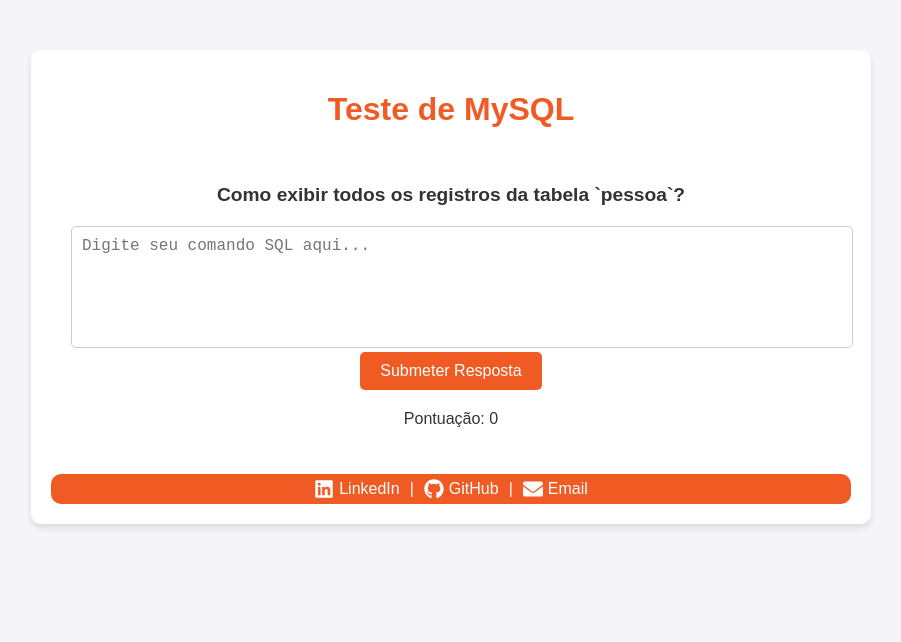
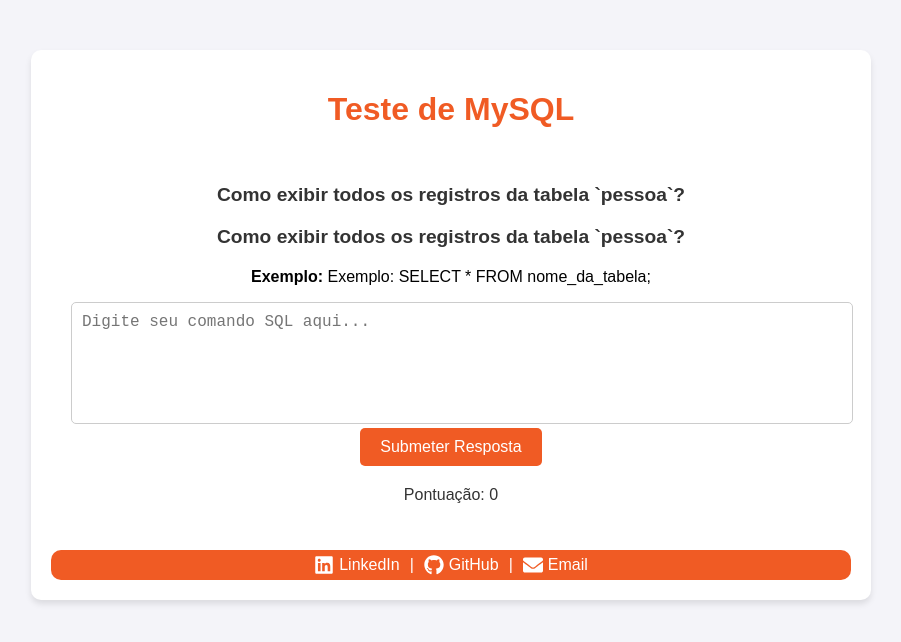
Before and after one commit to jothank/quiz-mysql, a Next.js app in the folder quiz-mysql/: page / in a window 1280 px wide. Shown: the top 642 px of the page, without its empty margins (189-1090 px from the left). Built offline with nearby package versions, Linux system fonts and the light colour scheme.

Commit message:
Update page.tsx

```diff
--- a/quiz-mysql/src/app/page.tsx
+++ b/quiz-mysql/src/app/page.tsx
@@ -9,6 +9,7 @@
   interface Question {
     id: number;
     question: string;
+    example?: string;
   }
 
   const router = useRouter(); // Usado para redirecionar para a página de parabéns
@@ -96,6 +97,12 @@
       <div className="quiz">
         <div className="questionContainer">
           <h2>{currentQuestion.question}</h2>
+          <h2>{currentQuestion.question}</h2>
+            {currentQuestion.example && (
+              <p className="example">
+                <strong>Exemplo:</strong> {currentQuestion.example}
+              </p>
+            )}
           <textarea
             value={answerInput}
             onChange={(e) => setAnswerInput(e.target.value)}
```
